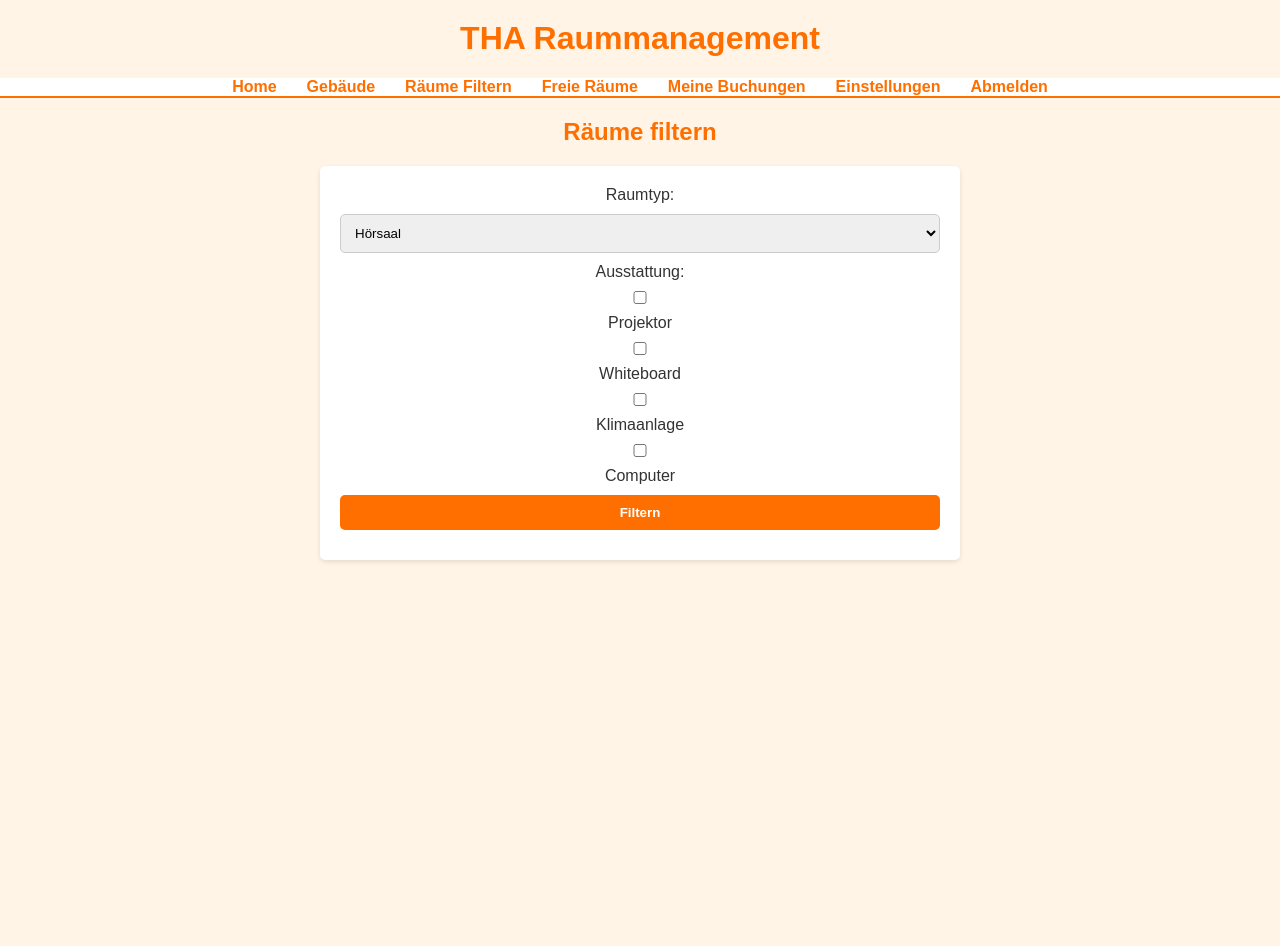
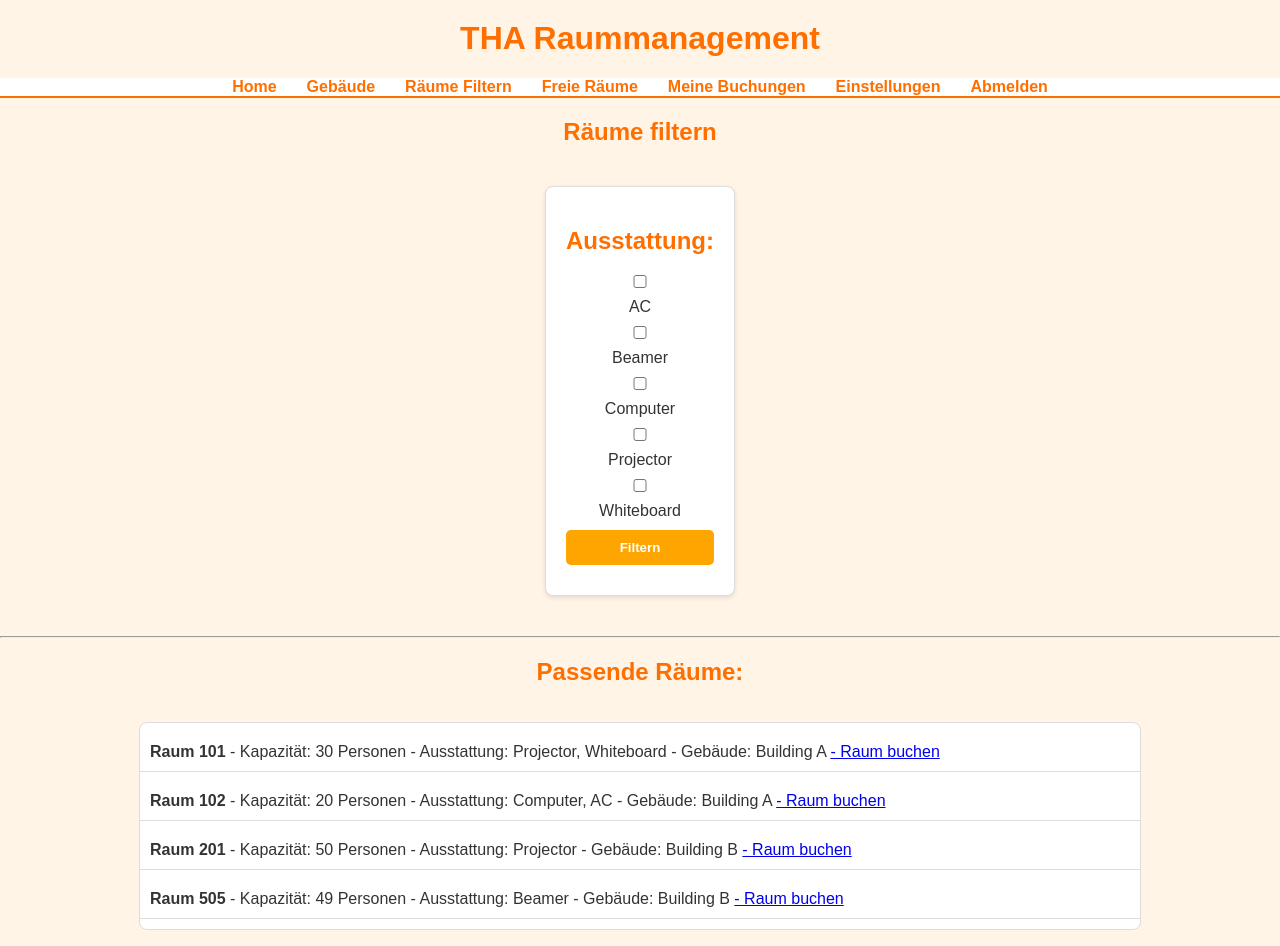
Before and after one commit to danzerderdon/Sadaf_Daniel_Roommanagement, a Django app: page /filter_rooms/ in a window 1280 px wide. Before the commit the page ends 562 px from the top, so only its background shows below. Run offline with Django 5.2, Linux system fonts and the light colour scheme; a user stored in the database is signed in; data comes from the database, SQL or seed files in the repository; both versions use the stored data as it was after the commit.

Commit message:
fixed filter function

```diff
--- a/raummanagement/rooms/templates/filter_rooms.html
+++ /dev/null
@@ -1,29 +0,0 @@
-
-{% extends 'base.html' %}
-{% block title %}Räume filtern{% endblock %}
-{% block content %}
-<h2>Räume filtern</h2>
-<form method="post">
-    {% csrf_token %}
-    <label for="room_type">Raumtyp:</label>
-    <select id="room_type" name="room_type">
-        <option value="lecture">Hörsaal</option>
-        <option value="seminar">Seminarraum</option>
-        <option value="laboratory">Labor</option>
-        <option value="office">Büro</option>
-        <option value="other">Andere</option>
-    </select>
-    <label for="equipment">Ausstattung:</label>
-    <div>
-        <input type="checkbox" id="projector" name="equipment" value="Projektor">
-        <label for="projector">Projektor</label><br>
-        <input type="checkbox" id="whiteboard" name="equipment" value="Whiteboard">
-        <label for="whiteboard">Whiteboard</label><br>
-        <input type="checkbox" id="ac" name="equipment" value="Klimaanlage">
-        <label for="ac">Klimaanlage</label><br>
-        <input type="checkbox" id="computer" name="equipment" value="Computer">
-        <label for="computer">Computer</label><br>
-    </div>
-    <button type="submit">Filtern</button>
-</form>
-{% endblock %}
--- a/raummanagement/rooms/templates/my_bookings.html
+++ b/raummanagement/rooms/templates/my_bookings.html
@@ -5,7 +5,7 @@
 <h2>Meine Buchungen</h2>
 
 <!-- Bereich für den Kalender -->
-<div id="calendar" style="width: 100%; max-width: 1200px; height: 100%; max-height: 700px; margin: auto; border: 1px solid black;"></div>
+<div id="calendar" style="width: 100%; max-width: 800px; height: 100%; max-height: 550px; margin: auto; border: 1px solid black;"></div>
 
 <hr>
 
@@ -15,7 +15,7 @@
     <li>
         Raum {{ booking.room.number }} - {{ booking.booking_date }}
         ({{ booking.start_time }} - {{ booking.end_time }})
-        <a href="{% url 'delete_booking' booking.id %}">Löschen</a>
+        <a href="{% url 'delete_booking' booking.id %}">- Buchung Löschen</a>
     </li>
     {% endfor %}
 </ul>
--- a/raummanagement/rooms/templates/room_list.html
+++ b/raummanagement/rooms/templates/room_list.html
@@ -7,7 +7,7 @@
     {% for room in rooms %}
     <li>
         {{ room.number }} - Kapazität: {{ room.capacity }} Personen
-        <a href="{% url 'book_room' room.id %}">Buchen</a>
+        <a href="{% url 'book_room' room.id %}">- Raum buchen</a>
     </li>
     {% endfor %}
 </ul>
--- /dev/null
+++ b/raummanagement/rooms/templates/rooms/filter_rooms.html
@@ -0,0 +1,41 @@
+{% extends 'base.html' %}
+{% block title %}Räume filtern{% endblock %}
+
+{% block content %}
+<h2 style="text-align: center;">Räume filtern</h2>
+
+<!-- Filterformular -->
+<div style="display: flex; justify-content: center; margin-bottom: 20px;">
+    <form method="get" action="{% url 'filter_rooms' %}" style="border: 1px solid #ddd; padding: 20px; border-radius: 8px; background-color: #fff;">
+        <h2 style="text-align: center;">Ausstattung:</h2>
+        <div>
+            {% for equipment in all_equipment %}
+            <input type="checkbox" id="{{ equipment }}" name="equipment" value="{{ equipment }}"
+            {% if equipment in selected_equipment %}checked{% endif %}>
+            <label for="{{ equipment }}">{{ equipment }}</label><br>
+            {% endfor %}
+        </div>
+        <button type="submit" style="margin-top: 10px; background-color: orange; border: none; padding: 10px 20px; color: white; border-radius: 5px; cursor: pointer;">Filtern</button>
+    </form>
+</div>
+
+<hr>
+
+<!-- Liste der gefilterten Räume -->
+<h2 style="text-align: center;">Passende Räume:</h2>
+{% if rooms %}
+<div style="display: flex; justify-content: center;">
+    <ul style="list-style-type: none; padding: 0; width: 80%; max-width: 1000px; background-color: #fff; border: 1px solid #ddd; border-radius: 8px;">
+        {% for room in rooms %}
+        <li style="border-bottom: 1px solid #ddd; text-align: left; padding: 10px;">
+            <strong>Raum {{ room.number }}</strong> - Kapazität: {{ room.capacity }} Personen - Ausstattung: {{ room.equipment }} - Gebäude: {{ room.building.name }}
+            <a href="{% url 'book_room' room.id %}" class="button">- Raum buchen</a>
+        </li>
+        {% endfor %}
+    </ul>
+</div>
+{% else %}
+<p style="text-align: center; color: red;">Keine Räume gefunden.</p>
+{% endif %}
+
+{% endblock %}
--- a/raummanagement/rooms/views.py
+++ b/raummanagement/rooms/views.py
@@ -7,6 +7,8 @@ from django.contrib import messages
 from django.shortcuts import render, redirect
 from django.utils.dateparse import parse_datetime
 from .models import Room, RoomBooking
+from django.shortcuts import render
+from .models import Room
 from django.contrib.auth import get_user_model
 
 def login_view(request):
@@ -56,21 +58,29 @@ def room_list(request, building_id):
 
 @login_required
 def filter_rooms(request):
-    if request.method == "POST":
-        room_type = request.POST.get('room_type')
-        equipment = request.POST.getlist('equipment')
-        rooms = Room.objects.all()
+    rooms = Room.objects.all()  # Alle Räume abrufen
 
-        if room_type:
-            rooms = rooms.filter(category__name=room_type)
+    # Dynamisch alle einzigartigen Ausstattungsoptionen sammeln
+    all_equipment = set()
+    for room in rooms:
+        if room.equipment:  # Prüfen, ob der Raum eine Ausstattung hat
+            equipment_list = room.equipment.split(', ')
+            all_equipment.update(equipment_list)
 
-        for item in equipment:
-            rooms = rooms.filter(equipment__icontains=item)
+    # Ausstattung-Filter anwenden
+    selected_equipment = request.GET.getlist('equipment')
+    if selected_equipment:
+        for equipment in selected_equipment:
+            rooms = rooms.filter(equipment__icontains=equipment)
 
-        return render(request, 'filtered_rooms.html', {'rooms': rooms})
+    # Duplikate entfernen, basierend auf einer Kombination von Nummer und Gebäude
+    rooms = list({(room.number, room.building_id): room for room in rooms}.values())
 
-    return render(request, 'filter_rooms.html')
-
+    return render(request, 'rooms/filter_rooms.html', {
+        'rooms': rooms,
+        'all_equipment': sorted(all_equipment),  # Alphabetisch sortieren
+        'selected_equipment': selected_equipment
+    })
 @login_required
 def book_room(request, room_id):
     room = Room.objects.get(id=room_id)
```
Also changed, not shown: raummanagement/rooms/templates/book_room.html (+19 -2 lines), raummanagement/db.sqlite3.
